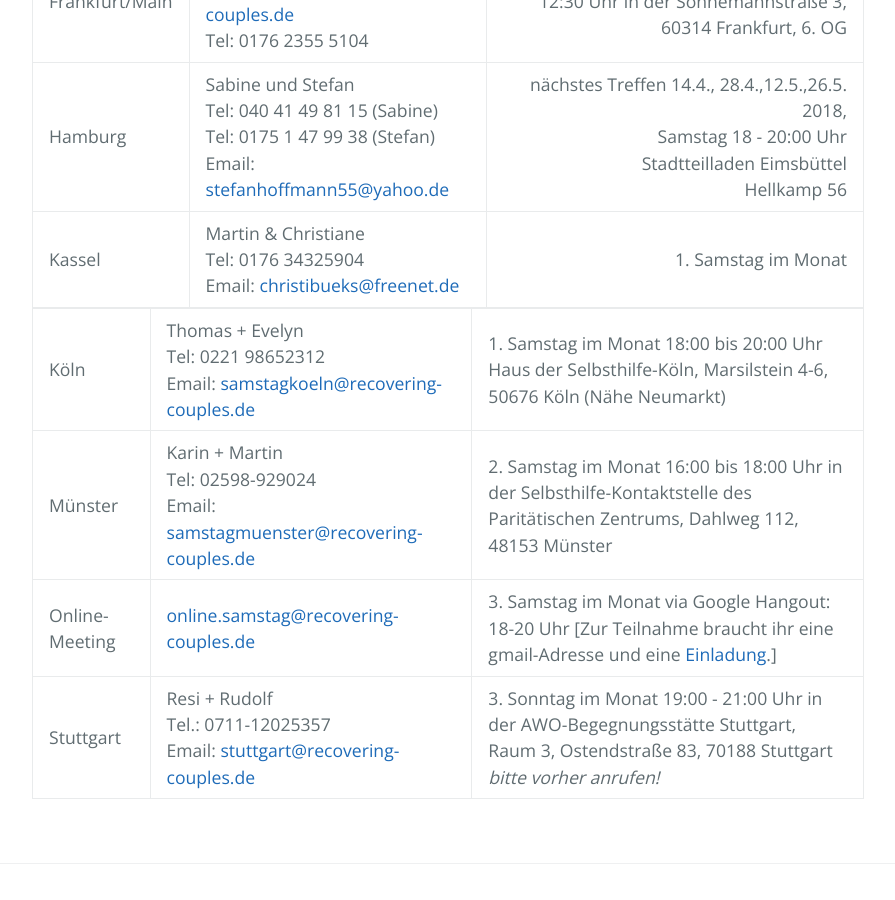
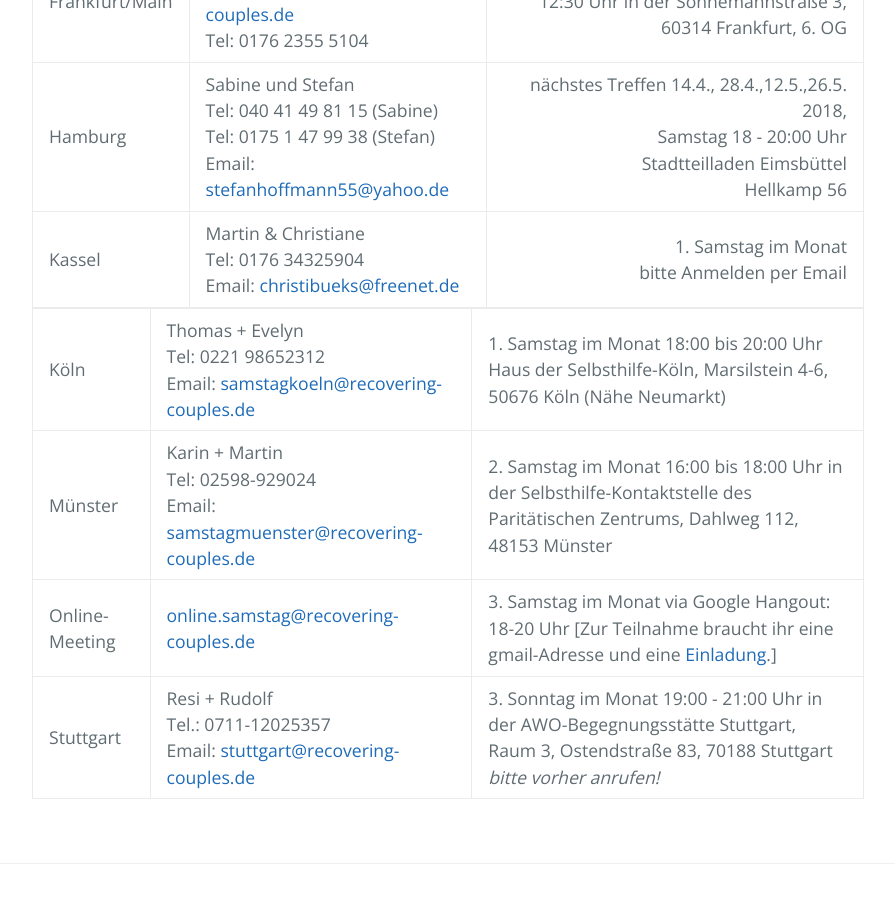
Before and after one commit to rcadeutschland/rcadeutschland.github.io, a Jekyll site: the page built from Gruppen.MD, in a window 1280 px wide and 900 px high, scrolled down 738 px. Shown: the whole window, without its empty margins (192-1087 px from the left). Built offline with Jekyll 4.4.1, drawn with Linux system fonts in a browser that asks for light colours; nearby versions of some CDN libraries.

Commit message:
Update Gruppen.MD

```diff
--- a/Gruppen.MD
+++ b/Gruppen.MD
@@ -10,7 +10,7 @@
 | Berlin2 | Tanja + Torsten<br>Email: <tannaja@gmx.de> |  ab Juni 2017 13:15-15:15 Uhr jeder dritten Sonntag im Monat, Im "Heile Haus", Waldemarstr. 36, 10999 Berlin |
 | Frankfurt/Main | Christiane<br>Email: <frankfurt@recovering-couples.de><br>Tel: 0176 2355 5104 | jeden 4. Samstag im Monat  von 11:00 bis 12:30 Uhr  in der Sonnemannstraße 3, 60314 Frankfurt, 6. OG |
 | Hamburg | Sabine und Stefan<br>Tel: 040 41 49 81 15 (Sabine)<br>Tel: 0175 1 47 99 38 (Stefan)<br>Email: <stefanhoffmann55@yahoo.de> | nächstes Treffen 14.4., 28.4.,12.5.,26.5. 2018,<br>Samstag 18 - 20:00 Uhr<br>Stadtteilladen Eimsbüttel<br>Hellkamp 56 |
-| Kassel | Martin & Christiane<br>Tel: 0176 34325904<br>Email: <christibueks@freenet.de> | 1. Samstag im Monat |
+| Kassel | Martin & Christiane<br>Tel: 0176 34325904<br>Email: <christibueks@freenet.de> | 1. Samstag im Monat<br> bitte Anmelden per Email |
 
 | Köln | Thomas + Evelyn<br>Tel: 0221 98652312<br>Email: <samstagkoeln@recovering-couples.de> | 1. Samstag im Monat 18:00 bis 20:00 Uhr Haus der Selbsthilfe-Köln, Marsilstein 4-6, 50676 Köln (Nähe Neumarkt) |
 | Münster | Karin + Martin<br>Tel: 02598-929024<br>Email: <samstagmuenster@recovering-couples.de> | 2. Samstag im Monat 16:00 bis 18:00 Uhr  in der Selbsthilfe-Kontaktstelle des Paritätischen Zentrums, Dahlweg 112, 48153 Münster |
```
